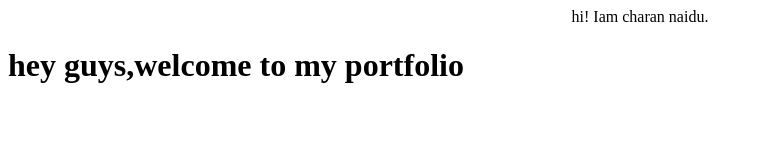
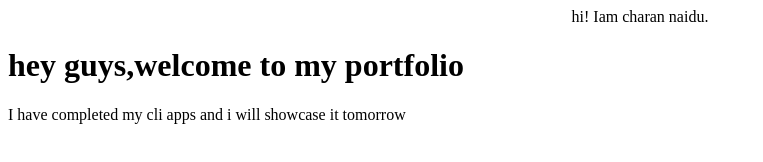
Before and after one commit to charanbolisetti/charannaidu-portfolio.com, a plain HTML site: page index.html in a window 1280 px wide. Shown: the whole page, without its empty margins (0-763 px from the left). Drawn offline with Linux system fonts and the light colour scheme.

Commit message:
update details of project

```diff
--- a/index.html
+++ b/index.html
@@ -8,5 +8,6 @@
 <body>
     <center>hi! Iam charan naidu.</center>
     <h1>hey guys,welcome to my portfolio</h1>
+    I have completed my cli apps and i will showcase it tomorrow
 </body>
 </html>
```
